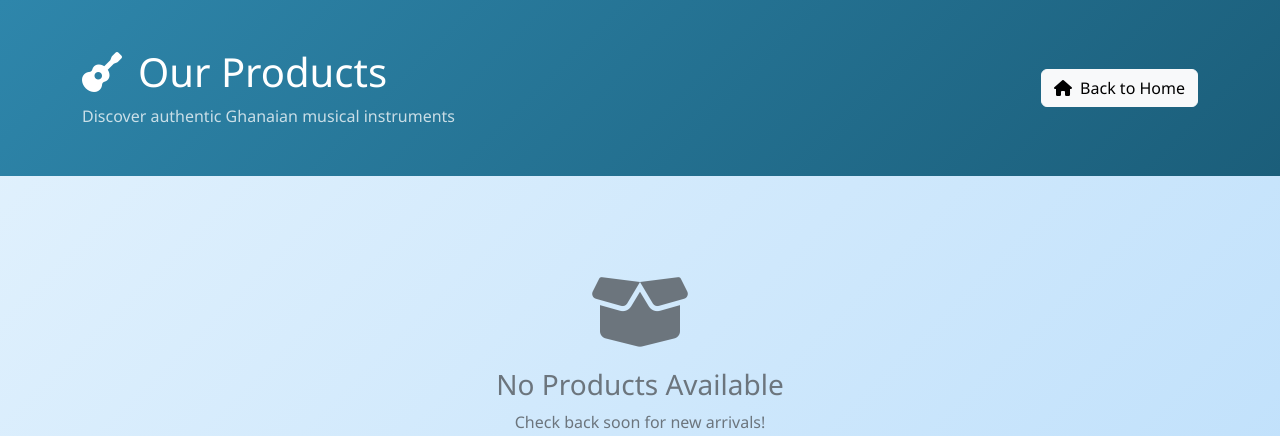
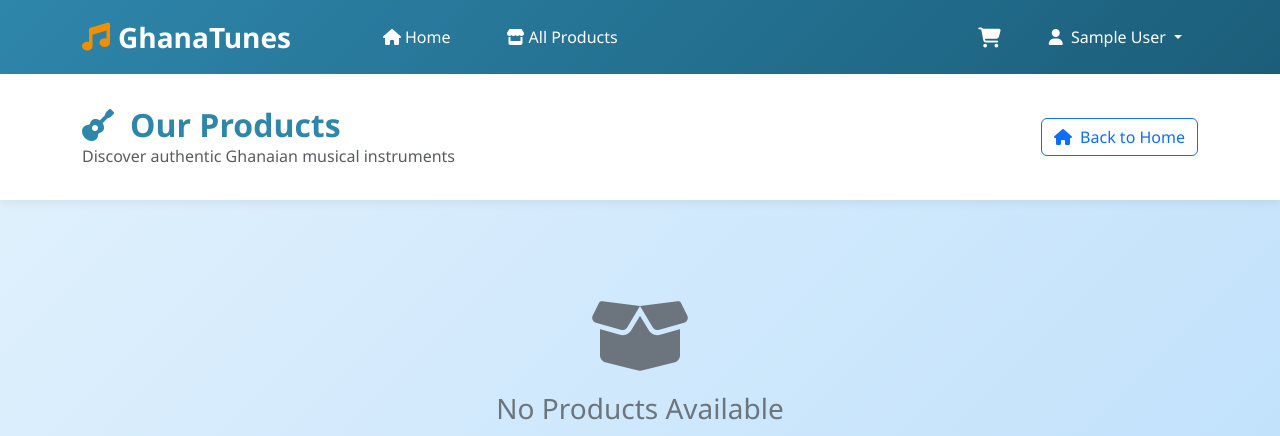
Before and after one commit to sheddy174/E-Commerce_Lab, a PHP site: page /view/product.php in a window 1280 px wide. Shown: the top 436 px of the page. Run offline with PHP 8.4, Linux system fonts and the light colour scheme; the visitor is signed in with stand-in values (Sample User, id 1); data that the repository does not hold is empty; some libraries are stand-ins or nearby versions.

Commit message:
Updated view/product.php

```diff
--- a/view/product.php
+++ b/view/product.php
@@ -2,12 +2,17 @@
 session_start();
 require_once '../settings/core.php';
 require_once '../controllers/product_controller.php';
+require_once '../controllers/cart_controller.php';
 
 // Get all products
 $products = get_all_products_ctr();
 if ($products === false) {
     $products = [];
 }
+
+// Get user info if logged in
+$customer_name = is_logged_in() ? get_user_name() : '';
+$cart_count = is_logged_in() ? get_cart_item_count_ctr(get_user_id()) : 0;
 ?>
 
 <!DOCTYPE html>
@@ -36,11 +41,94 @@ if ($products === false) {
             font-family: 'Segoe UI', Tahoma, Geneva, Verdana, sans-serif;
         }
 
+        /* Top Navigation Bar */
+        .top-navbar {
+            background: linear-gradient(135deg, var(--primary-color), var(--primary-hover));
+            padding: 1rem 0;
+            box-shadow: 0 0.25rem 0.5rem rgba(0, 0, 0, 0.1);
+        }
+
+        .brand-logo {
+            color: white;
+            font-size: 1.75rem;
+            font-weight: 700;
+            text-decoration: none;
+            display: flex;
+            align-items: center;
+            gap: 0.5rem;
+        }
+
+        .brand-logo i {
+            color: var(--accent-color);
+        }
+
+        .brand-logo:hover {
+            color: rgba(255, 255, 255, 0.9);
+        }
+
+        .nav-links {
+            display: flex;
+            align-items: center;
+            gap: 1.5rem;
+        }
+
+        .nav-link-custom {
+            color: white;
+            text-decoration: none;
+            font-weight: 500;
+            padding: 0.5rem 1rem;
+            border-radius: 0.5rem;
+            transition: all 0.3s ease;
+        }
+
+        .nav-link-custom:hover {
+            background: rgba(255, 255, 255, 0.1);
+            color: white;
+        }
+
+        .nav-link-custom.active {
+            background: rgba(255, 255, 255, 0.2);
+        }
+
+        .cart-badge {
+            position: relative;
+        }
+
+        .cart-badge .badge {
+            position: absolute;
+            top: -8px;
+            right: -8px;
+            background: var(--accent-color);
+            border-radius: 50%;
+            padding: 0.25rem 0.5rem;
+            font-size: 0.75rem;
+        }
+
+        .user-menu {
+            color: white;
+            text-decoration: none;
+            padding: 0.5rem 1rem;
+            border-radius: 0.5rem;
+            transition: all 0.3s ease;
+        }
+
+        .user-menu:hover {
+            background: rgba(255, 255, 255, 0.1);
+            color: white;
+        }
+
         .page-header {
-            background: linear-gradient(135deg, var(--primary-color), var(--primary-hover));
-            color: white;
-            padding: 3rem 0;
+            background: white;
+            padding: 2rem 0;
             margin-bottom: 2rem;
+            box-shadow: 0 0.25rem 0.5rem rgba(0, 0, 0, 0.05);
+        }
+
+        .page-title {
+            font-size: 2rem;
+            font-weight: 700;
+            color: var(--primary-color);
+            margin: 0;
         }
 
         .product-card {
@@ -116,18 +204,77 @@ if ($products === false) {
     </style>
 </head>
 <body>
+    <!-- Top Navigation Bar -->
+    <nav class="top-navbar">
+        <div class="container">
+            <div class="row align-items-center">
+                <!-- Brand Logo -->
+                <div class="col-md-3">
+                    <a href="../index.php" class="brand-logo">
+                        <i class="fas fa-music"></i>
+                        <span>GhanaTunes</span>
+                    </a>
+                </div>
+
+                <!-- Navigation Links -->
+                <div class="col-md-5">
+                    <div class="nav-links">
+                        <a href="../index.php" class="nav-link-custom">
+                            <i class="fas fa-home me-1"></i>Home
+                        </a>
+                        <a href="all_product.php" class="nav-link-custom">
+                            <i class="fas fa-store me-1"></i>All Products
+                        </a>
+                    </div>
+                </div>
+
+                <!-- User Menu -->
+                <div class="col-md-4">
+                    <div class="d-flex align-items-center justify-content-end gap-3">
+                        <?php if (is_logged_in()): ?>
+                            <!-- Cart Icon -->
+                            <a href="cart.php" class="nav-link-custom cart-badge">
+                                <i class="fas fa-shopping-cart fa-lg"></i>
+                                <?php if ($cart_count > 0): ?>
+                                    <span class="badge"><?php echo $cart_count; ?></span>
+                                <?php endif; ?>
+                            </a>
+
+                            <!-- User Menu -->
+                            <div class="dropdown">
+                                <a href="#" class="user-menu dropdown-toggle" data-bs-toggle="dropdown">
+                                    <i class="fas fa-user me-1"></i>
+                                    <?php echo htmlspecialchars($customer_name); ?>
+                                </a>
+                                <ul class="dropdown-menu dropdown-menu-end">
+                                    <li><a class="dropdown-item" href="../login/logout.php">
+                                        <i class="fas fa-sign-out-alt me-2"></i>Logout
+                                    </a></li>
+                                </ul>
+                            </div>
+                        <?php else: ?>
+                            <a href="../login/login.php" class="nav-link-custom">
+                                <i class="fas fa-sign-in-alt me-1"></i>Login
+                            </a>
+                        <?php endif; ?>
+                    </div>
+                </div>
+            </div>
+        </div>
+    </nav>
+
     <!-- Page Header -->
     <div class="page-header">
         <div class="container">
             <div class="row align-items-center">
                 <div class="col-md-8">
-                    <h1 class="mb-0">
+                    <h1 class="page-title">
                         <i class="fas fa-guitar me-3"></i>Our Products
                     </h1>
-                    <p class="mb-0 mt-2 opacity-75">Discover authentic Ghanaian musical instruments</p>
+                    <p class="text-muted mb-0">Discover authentic Ghanaian musical instruments</p>
                 </div>
                 <div class="col-md-4 text-md-end">
-                    <a href="../index.php" class="btn btn-light">
+                    <a href="../index.php" class="btn btn-outline-primary">
                         <i class="fas fa-home me-2"></i>Back to Home
                     </a>
                 </div>
```
